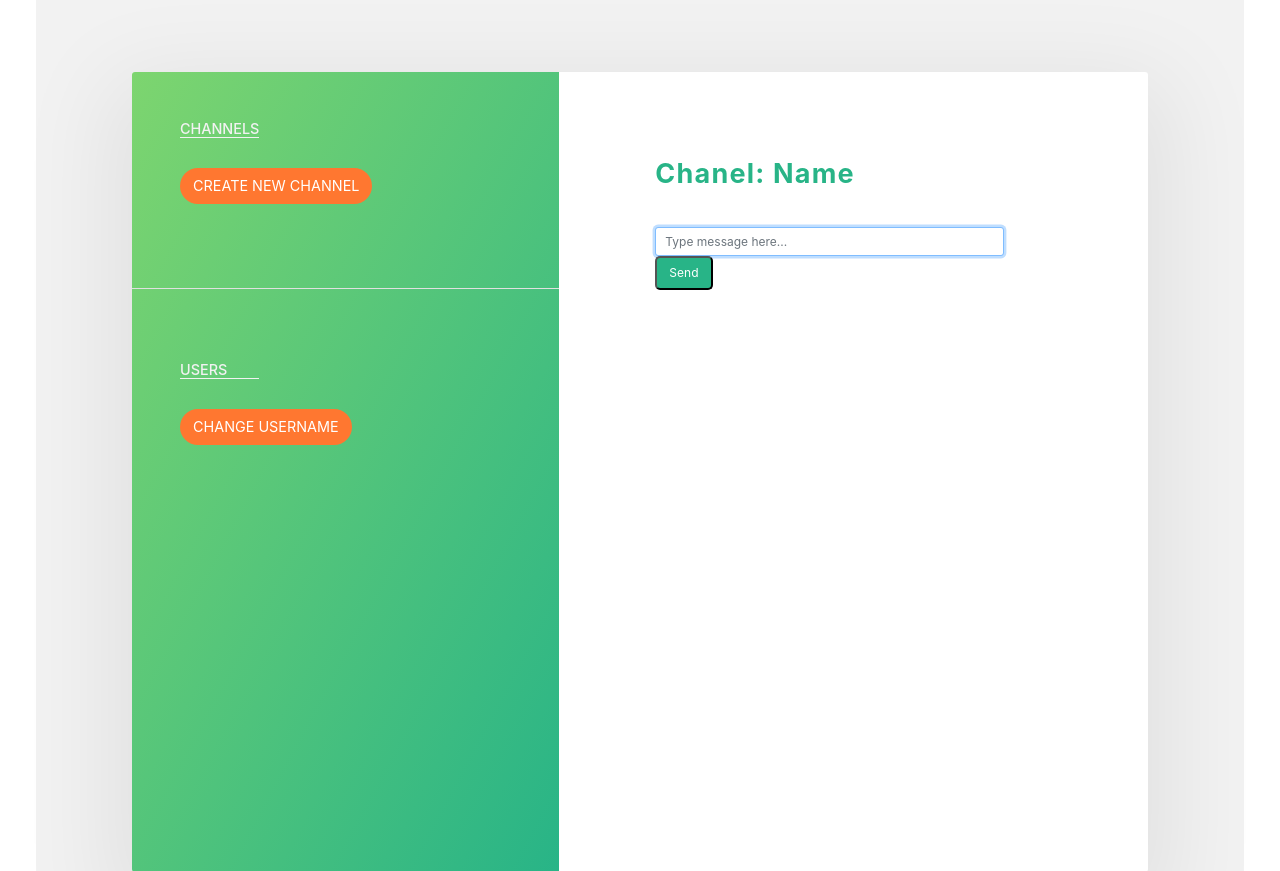
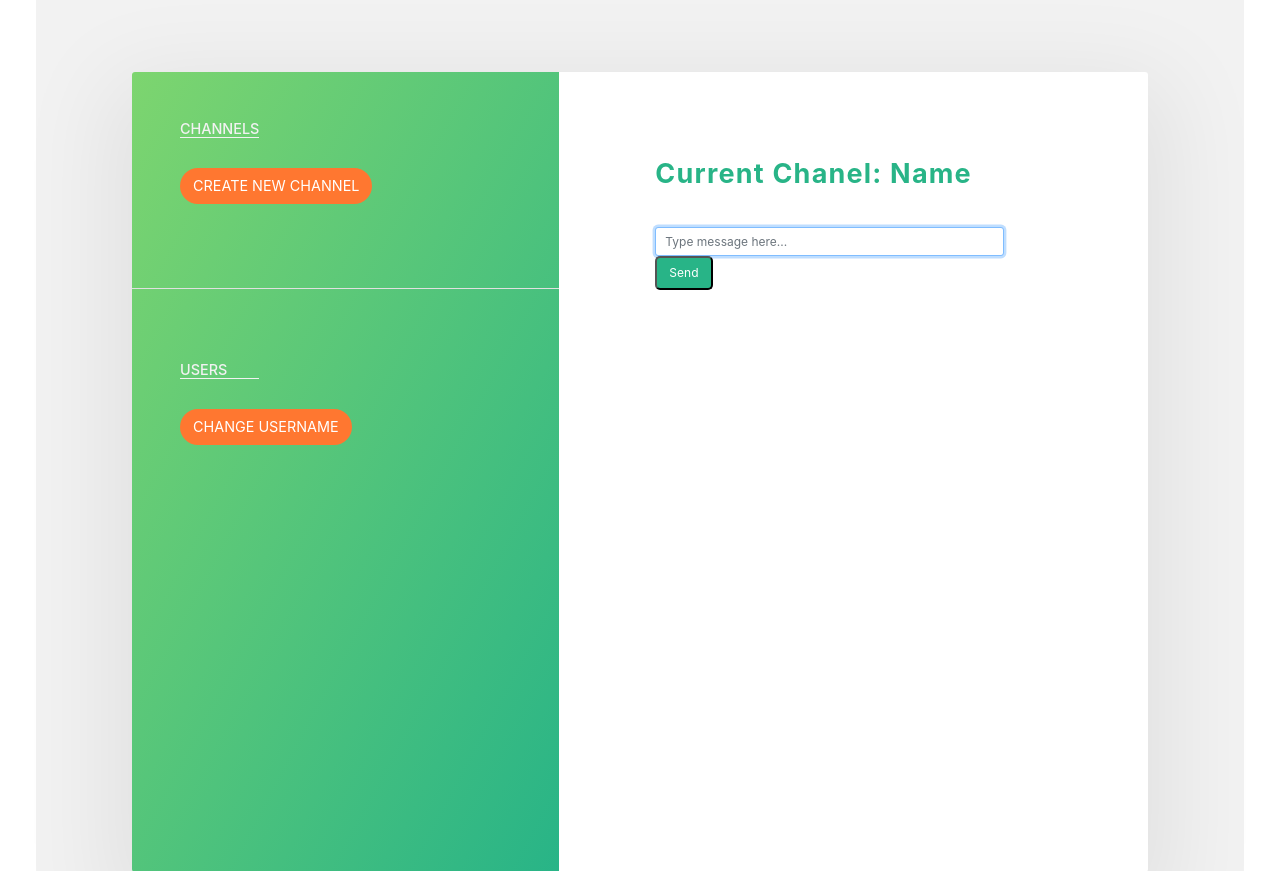
Before and after one commit to TitoYak211/chitter, a Flask app: template templates/index.html in a window 1280 px wide. Shown: the part 132-1003 px from the top of the page. Run offline with Flask 2, Linux system fonts and the light colour scheme; the template is opened without the code that fills it, so the values that code supplies are empty; some libraries are stand-ins or nearby versions.

Commit message:
Update index.html

```diff
--- a/templates/index.html
+++ b/templates/index.html
@@ -26,7 +26,7 @@
     </nav>
     <div class="chat_view_messages">
         <div class="chat_view_form-container">
-            <h2 class="heading_secondary">Chanel: Name</h2>
+            <h2 class="heading_secondary">Current Chanel: Name</h2>
             <div id="messages-container">
                 <ul id="messages">
 
```
